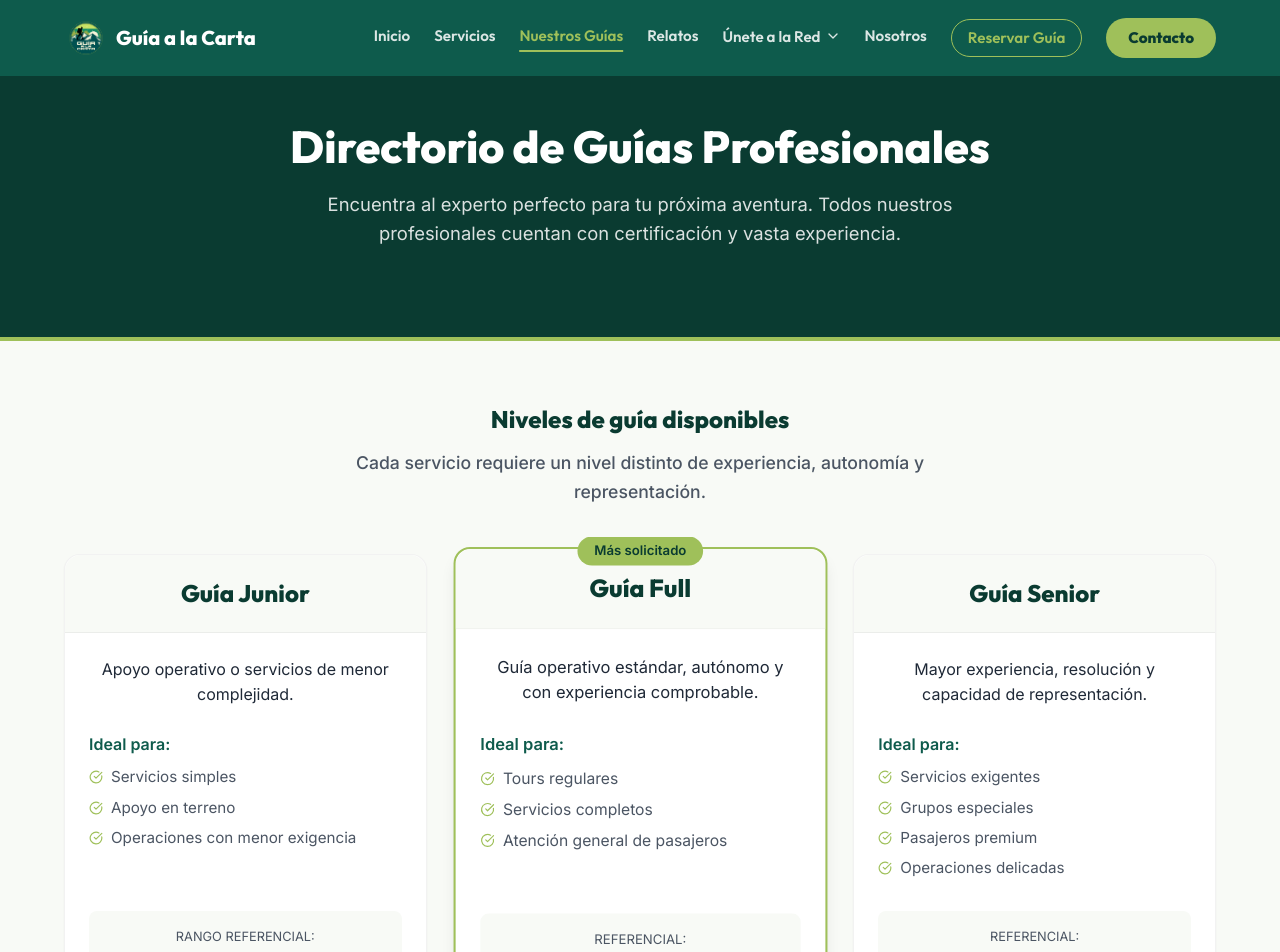
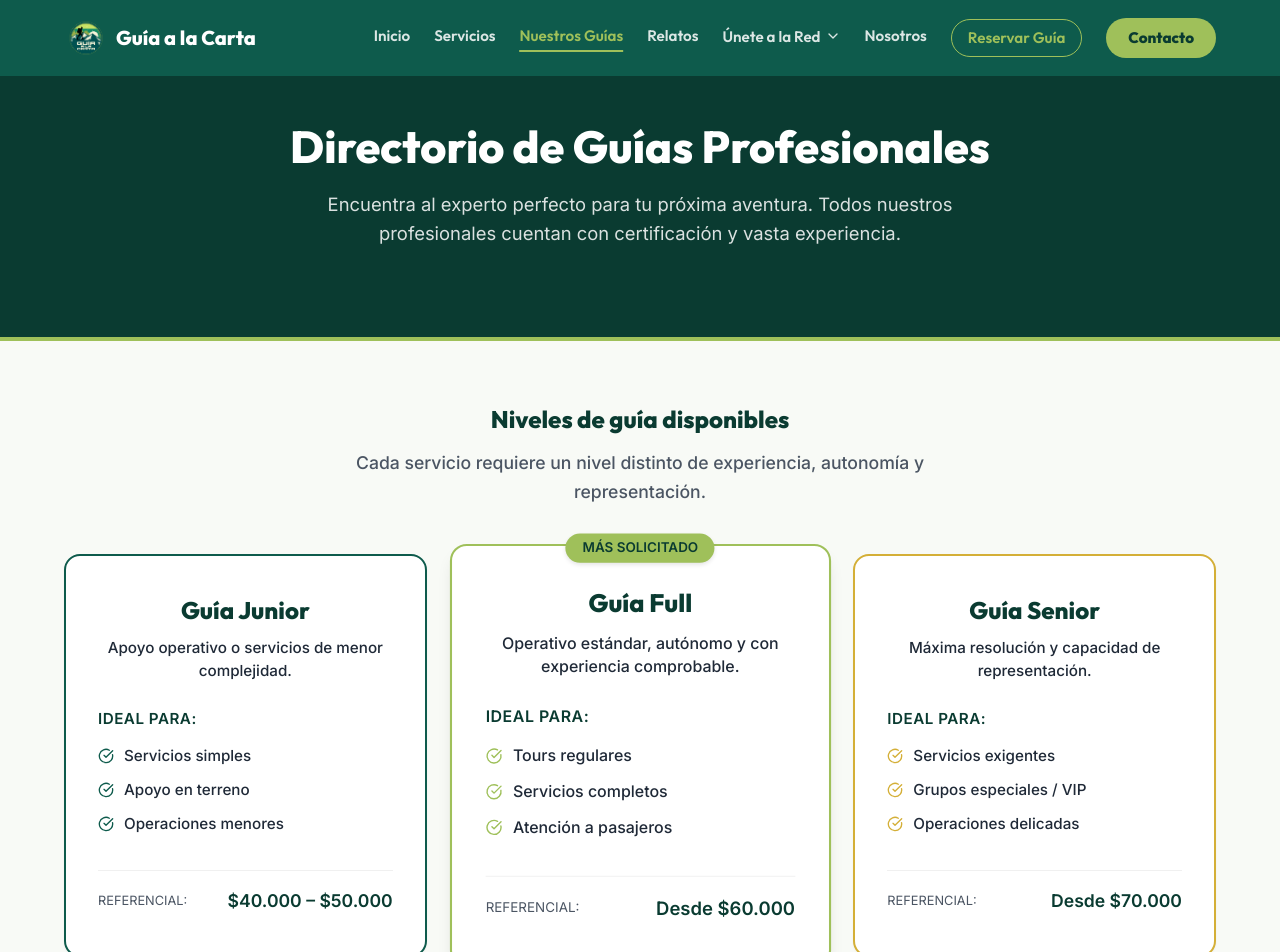
Before and after one commit to guiaalacartaoficial/guia-a-la-carta-web, a React (Vite) app: page /guias in a window 1280 px wide. Shown: the top 952 px of the page. Built offline with nearby package versions, Linux system fonts and the light colour scheme; no server answers; the database is empty.

Commit message:
UI: Update pricing cards layout on Guias page to match Home page

```diff
--- a/src/pages/Guias.css
+++ b/src/pages/Guias.css
@@ -162,36 +162,35 @@
 
 .nivel-detail-card {
   background: white;
+  padding: 2.5rem 2rem;
   border-radius: var(--radius-lg);
-  box-shadow: var(--shadow-sm);
+  border: 1px solid rgba(0,0,0,0.05);
+  text-align: left;
+  transition: all 0.4s cubic-bezier(0.165, 0.84, 0.44, 1);
   display: flex;
   flex-direction: column;
   position: relative;
-  border: 1px solid rgba(0, 0, 0, 0.05);
-  transition: all 0.3s;
-}
-
-.nivel-detail-card {
-  background: white;
-  border-radius: var(--radius-lg);
   box-shadow: var(--shadow-sm);
-  display: flex;
-  flex-direction: column;
-  position: relative;
-  border: 1px solid rgba(0, 0, 0, 0.05);
-  transition: all 0.3s;
 }
 
 .nivel-detail-card:hover {
-  box-shadow: var(--shadow-md);
-  transform: translateY(-3px);
+  box-shadow: var(--shadow-lg);
+  transform: translateY(-4px);
+}
+
+.nivel-detail-card:first-child {
+  border: 2px solid var(--c-primary);
 }
 
 .nivel-detail-card.destacado {
   border: 2px solid var(--c-accent);
-  transform: scale(1.03);
+  transform: scale(1.05);
+  z-index: 2;
   box-shadow: var(--shadow-lg);
-  z-index: 2;
+}
+
+.nivel-detail-card:last-child {
+  border: 2px solid #D4AF37; /* Marco Dorado Senior */
 }
 
 .destacado-ribbon {
@@ -205,23 +204,24 @@
   border-radius: 20px;
   font-weight: 800;
   font-size: 0.8rem;
+  text-transform: uppercase;
+  z-index: 10;
+  box-shadow: 0 2px 4px rgba(0,0,0,0.1);
 }
 
 .nivel-head {
-  background: #F8FAF6;
-  padding: var(--s-4);
-  border-bottom: 1px solid rgba(0, 0, 0, 0.05);
-  border-radius: var(--radius-lg) var(--radius-lg) 0 0;
+  text-align: center;
+  margin-bottom: 0.8rem;
 }
 
 .nivel-head h3 {
   color: var(--c-primary-dark);
   margin: 0;
   font-size: 1.5rem;
+  font-weight: 800;
 }
 
 .nivel-body {
-  padding: var(--s-4);
   display: flex;
   flex-direction: column;
   flex-grow: 1;
@@ -229,20 +229,27 @@
 
 .perfil-desc {
   color: var(--c-text-main);
-  margin-bottom: var(--s-4);
-  min-height: 40px;
-  font-size: 1rem;
+  font-size: 0.95rem;
+  text-align: center;
+  line-height: 1.5;
+  margin-bottom: 1.5rem;
+  min-height: 2.8rem;
+  font-weight: 500;
 }
 
 .ideal-box {
-  margin-bottom: var(--s-4);
   flex-grow: 1;
+  margin-bottom: 1.5rem;
 }
 
 .ideal-box strong {
-  color: var(--c-primary);
+  font-size: 0.95rem;
+  text-transform: uppercase;
+  letter-spacing: 0.5px;
+  margin-bottom: 0.8rem;
+  font-weight: 800;
+  color: var(--c-primary-dark);
   display: block;
-  margin-bottom: 8px;
 }
 
 .ideal-box ul {
@@ -252,38 +259,39 @@
 }
 
 .ideal-box li {
-  color: var(--c-text-light);
-  font-size: 0.95rem;
-  margin-bottom: 6px;
   display: flex;
   align-items: center;
-  gap: 8px;
+  gap: 10px;
+  font-size: 0.95rem;
+  margin-bottom: 0.6rem;
+  font-weight: 500;
+  color: var(--c-text-main);
 }
 
-.ideal-box li svg {
-  color: var(--c-accent);
-  flex-shrink: 0;
-}
+.nivel-detail-card:first-child .ideal-box li svg { color: var(--c-primary); }
+.nivel-detail-card.destacado .ideal-box li svg { color: var(--c-accent); }
+.nivel-detail-card:last-child .ideal-box li svg { color: #D4AF37; }
 
 .precio-box {
-  background: #F8FAF6;
-  padding: var(--s-3);
-  border-radius: var(--radius-md);
-  text-align: center;
+  border-top: 1px solid rgba(0,0,0,0.06);
+  padding-top: 1rem;
+  display: flex;
+  justify-content: space-between;
+  align-items: center;
+  background: transparent;
+  border-radius: 0;
+  text-align: left;
 }
 
 .precio-box span {
-  display: block;
   font-size: 0.8rem;
   color: var(--c-text-light);
   text-transform: uppercase;
-  margin-bottom: 4px;
 }
 
 .precio-box strong {
-  display: block;
   color: var(--c-primary-dark);
-  font-size: 1.4rem;
+  font-size: 1.1rem;
   font-weight: 800;
 }
 
--- a/src/pages/Guias.jsx
+++ b/src/pages/Guias.jsx
@@ -95,60 +95,59 @@ const Guias = () => {
               <div className="nivel-body">
                 <p className="perfil-desc">Apoyo operativo o servicios de menor complejidad.</p>
                 <div className="ideal-box" style={{textAlign: 'left'}}>
-                  <strong>Ideal para:</strong>
+                  <strong>IDEAL PARA:</strong>
                   <ul>
-                    <li><CheckCircle size={14}/> Servicios simples</li>
-                    <li><CheckCircle size={14}/> Apoyo en terreno</li>
-                    <li><CheckCircle size={14}/> Operaciones con menor exigencia</li>
+                    <li><CheckCircle size={16}/> Servicios simples</li>
+                    <li><CheckCircle size={16}/> Apoyo en terreno</li>
+                    <li><CheckCircle size={16}/> Operaciones menores</li>
                   </ul>
                 </div>
                 <div className="precio-box">
-                  <span>Rango referencial:</span>
-                  <strong>$40.000 – $50.000</strong>
+                  <span>Referencial:</span>
+                  <strong style={{ color: 'var(--c-primary-dark)' }}>$40.000 – $50.000</strong>
                 </div>
               </div>
             </div>
 
             <div className="nivel-detail-card destacado">
-              <div className="destacado-ribbon">Más solicitado</div>
+              <div className="destacado-ribbon">MÁS SOLICITADO</div>
               <div className="nivel-head">
                 <h3>Guía Full</h3>
               </div>
               <div className="nivel-body">
-                <p className="perfil-desc">Guía operativo estándar, autónomo y con experiencia comprobable.</p>
+                <p className="perfil-desc">Operativo estándar, autónomo y con experiencia comprobable.</p>
                 <div className="ideal-box" style={{textAlign: 'left'}}>
-                  <strong>Ideal para:</strong>
+                  <strong>IDEAL PARA:</strong>
                   <ul>
-                    <li><CheckCircle size={14}/> Tours regulares</li>
-                    <li><CheckCircle size={14}/> Servicios completos</li>
-                    <li><CheckCircle size={14}/> Atención general de pasajeros</li>
+                    <li><CheckCircle size={16}/> Tours regulares</li>
+                    <li><CheckCircle size={16}/> Servicios completos</li>
+                    <li><CheckCircle size={16}/> Atención a pasajeros</li>
                   </ul>
                 </div>
                 <div className="precio-box">
                   <span>Referencial:</span>
-                  <strong>Desde $60.000</strong>
+                  <strong style={{ color: 'var(--c-primary-dark)' }}>Desde $60.000</strong>
                 </div>
               </div>
             </div>
 
-            <div className="nivel-detail-card premium">
+            <div className="nivel-detail-card">
               <div className="nivel-head">
                 <h3>Guía Senior</h3>
               </div>
               <div className="nivel-body">
-                <p className="perfil-desc">Mayor experiencia, resolución y capacidad de representación.</p>
+                <p className="perfil-desc">Máxima resolución y capacidad de representación.</p>
                 <div className="ideal-box" style={{textAlign: 'left'}}>
-                  <strong>Ideal para:</strong>
+                  <strong>IDEAL PARA:</strong>
                   <ul>
-                    <li><CheckCircle size={14}/> Servicios exigentes</li>
-                    <li><CheckCircle size={14}/> Grupos especiales</li>
-                    <li><CheckCircle size={14}/> Pasajeros premium</li>
-                    <li><CheckCircle size={14}/> Operaciones delicadas</li>
+                    <li><CheckCircle size={16}/> Servicios exigentes</li>
+                    <li><CheckCircle size={16}/> Grupos especiales / VIP</li>
+                    <li><CheckCircle size={16}/> Operaciones delicadas</li>
                   </ul>
                 </div>
                 <div className="precio-box">
                   <span>Referencial:</span>
-                  <strong>Desde $70.000</strong>
+                  <strong style={{ color: 'var(--c-primary-dark)' }}>Desde $70.000</strong>
                 </div>
               </div>
             </div>
```
